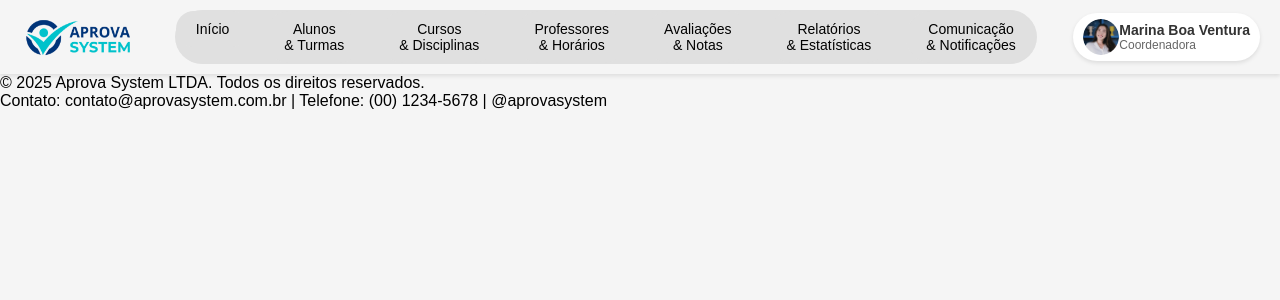
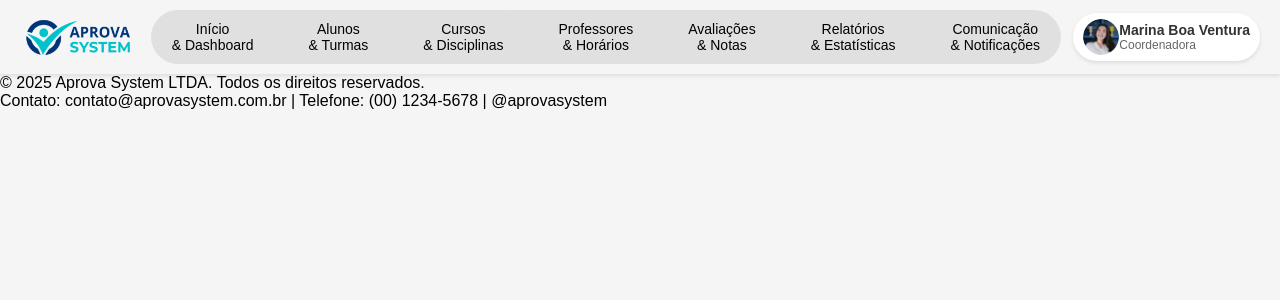
Before and after one commit to gabrielrosalino/tads-django-backend, a Django app: template ad1/ad1/templates/base.html in a window 1280 px wide. Shown: the top 300 px of the page. Run offline with Django 5.2, Linux system fonts and the light colour scheme; the template is opened without the code that fills it, so the values that code supplies are empty.

Commit message:
fix: corrige tópico Início na navbar

```diff
--- a/ad1/ad1/templates/base.html
+++ b/ad1/ad1/templates/base.html
@@ -22,7 +22,7 @@
         <!-- Menu Central -->
         <nav class="menu-central">
             <ul>
-                <li><a href="#">Início </a></li>
+                <li><a href="#">Início <br>& Dashboard</a></li>
                 <li><a href="#">Alunos <br>& Turmas</a></li>
                 <li><a href="#">Cursos <br>& Disciplinas</a></li>
                 <li><a href="#">Professores <br>& Horários</a></li>
```
